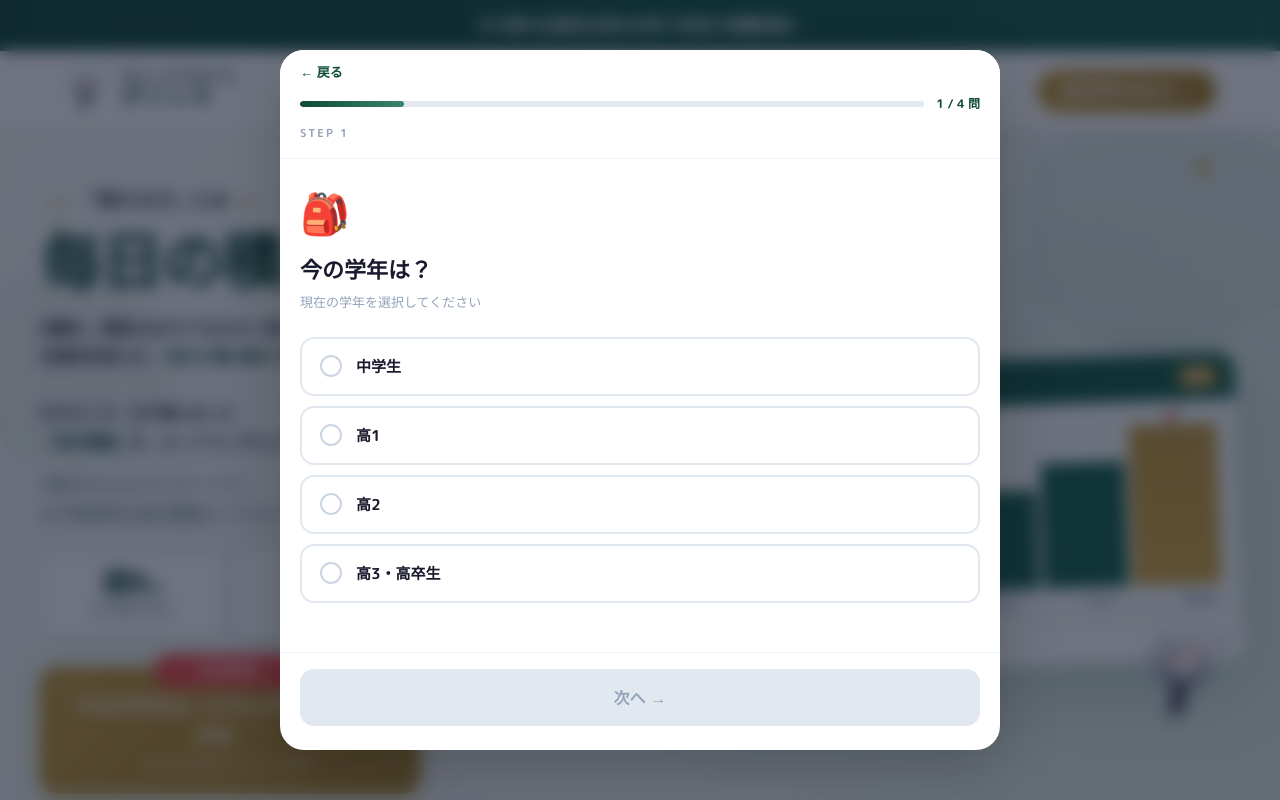
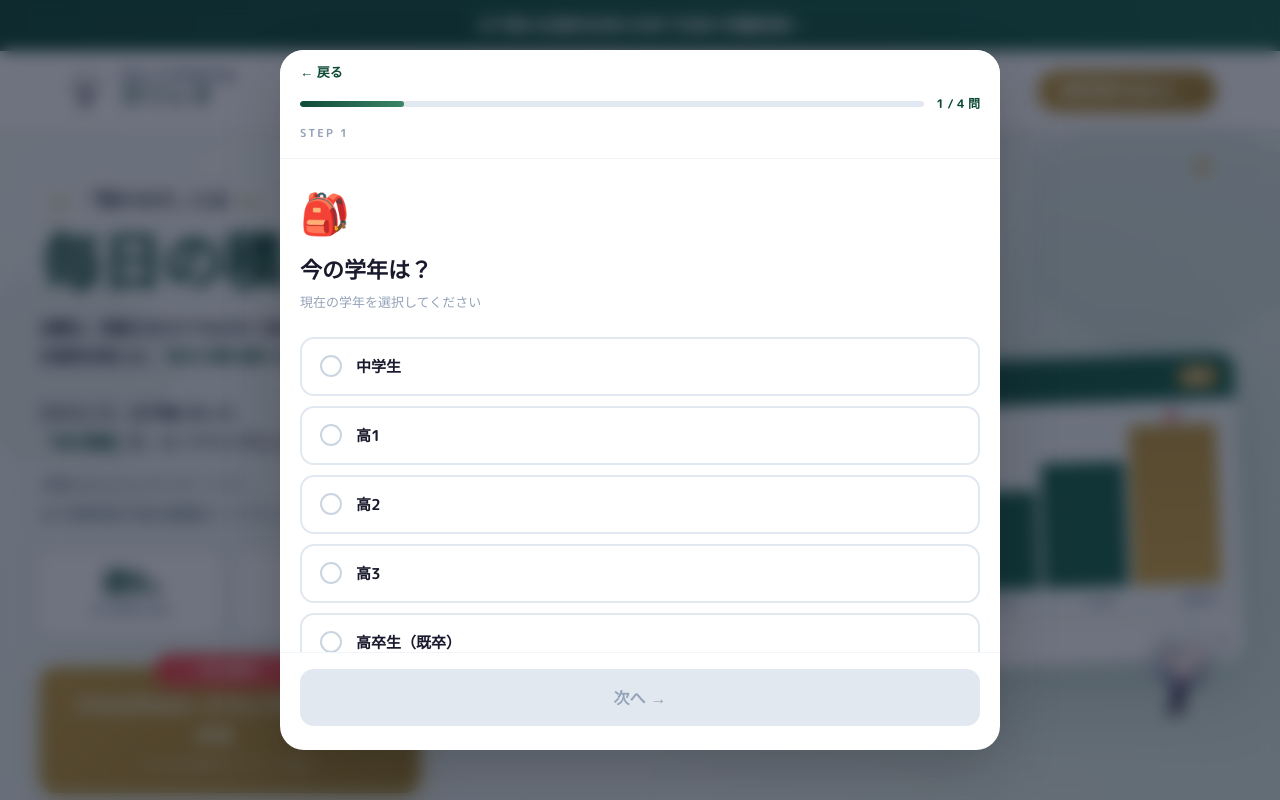
Before and after one commit to naoooomameta/galileo, a plain HTML site: page pages/lpquestionnaire/index.html in a window 1280 px wide. Both pictures are taken after a click on the button "無料診断を始める →". Shown: the top 800 px of the page. Drawn offline with Linux system fonts and the light colour scheme.

Commit message:
無料合格診断の学年選択で「高3」と「高卒生（既卒）」を別の選択肢に分割
Co-Authored-By: Claude Fable 5.2 <noreply@anthropic.com>
Claude-Session: https://claude.ai/code/session_01FDtC5D2iuRSCx5F4jHAWHa

```diff
--- a/pages/lpquestionnaire/index.html
+++ b/pages/lpquestionnaire/index.html
@@ -1212,9 +1212,13 @@ height="0" width="0" style="display:none;visibility:hidden"></iframe></noscript>
           <div class="option-radio"></div>
           <div><div class="option-label">高2</div></div>
         </div>
-        <div class="option-card" data-value="高3・高卒" onclick="selectOption(this)">
+        <div class="option-card" data-value="高3" onclick="selectOption(this)">
           <div class="option-radio"></div>
-          <div><div class="option-label">高3・高卒生</div></div>
+          <div><div class="option-label">高3</div></div>
+        </div>
+        <div class="option-card" data-value="高卒生" onclick="selectOption(this)">
+          <div class="option-radio"></div>
+          <div><div class="option-label">高卒生（既卒）</div></div>
         </div>
       </div>
     </div>
```
